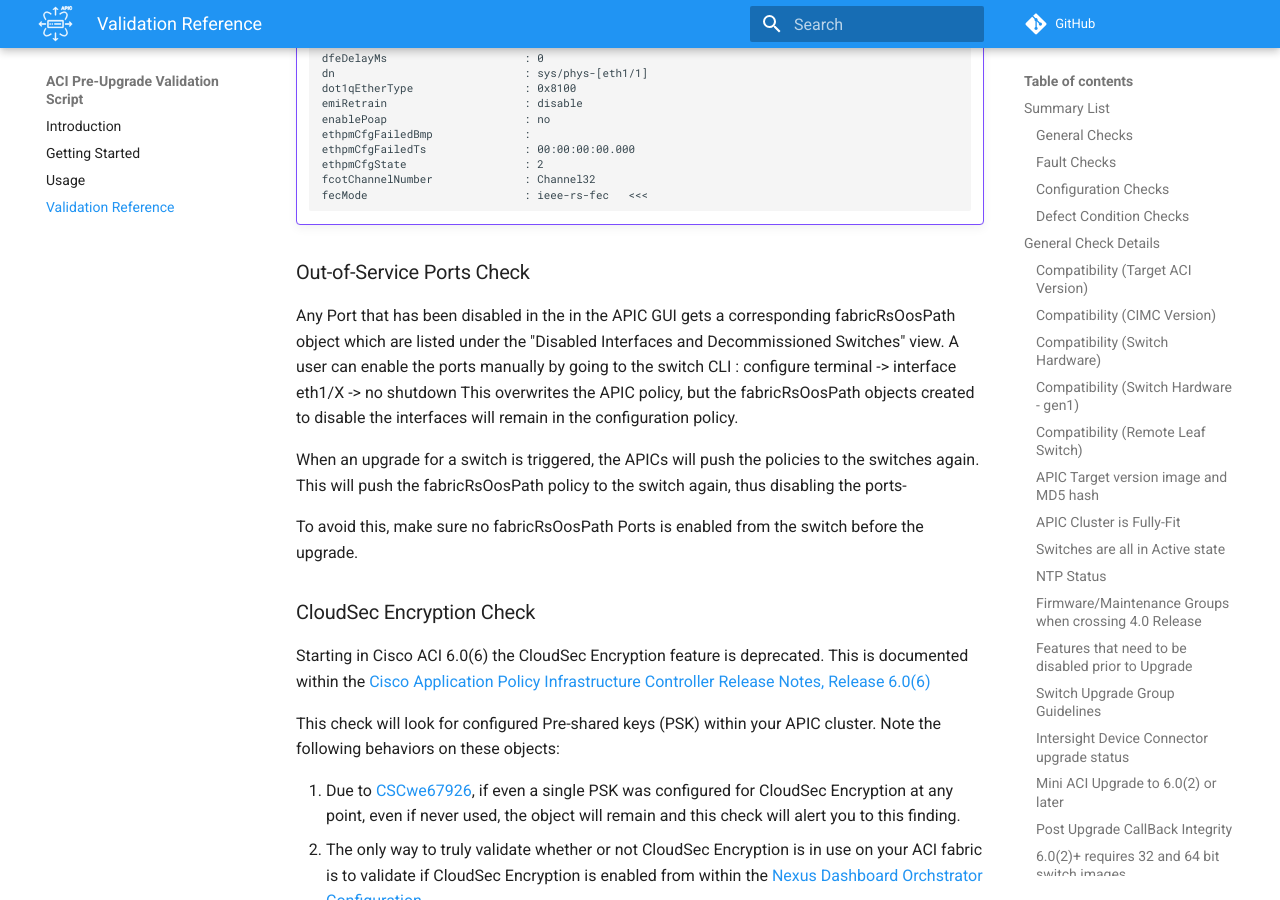
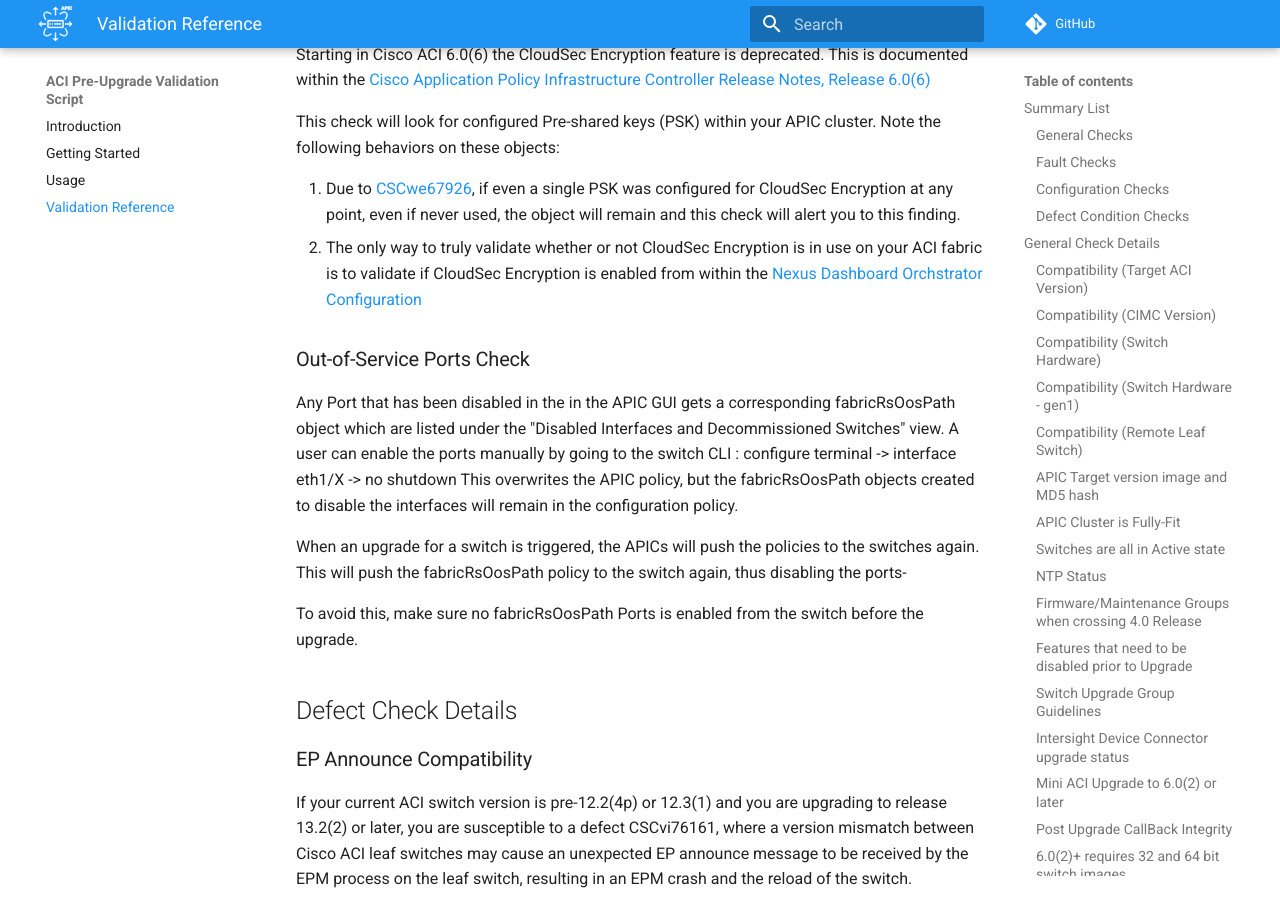
Before and after one commit to datacenter/ACI-Pre-Upgrade-Validation-Script, an MkDocs documentation site: the page built from docs/docs/validations.md, in a window 1280 px wide and 900 px high, scrolled down 51552 px. Built offline with MkDocs 1.6.1 and Material for MkDocs 9.7.7, drawn with Linux system fonts in a browser that asks for light colours; emoji names are drawn with the system emoji font; comment, search, counter and statistics services are not loaded; part of the change alters nothing that is shown; some of the changed text lies outside the part shown.

````diff
--- a/docs/docs/validations.md
+++ b/docs/docs/validations.md
@@ -119,11 +119,9 @@ Items                                         | Faults         | This Script
 [EECDH SSL Cipher Disabled][c14]                      | :white_check_mark: | :no_entry_sign:           | :no_entry_sign:
 [BD and EPG Subnet must have matching scopes][c15]    | :white_check_mark: | :no_entry_sign:           | :no_entry_sign:
 [Unsupported FEC Configuration for N9K-C93180YC-EX][c16]    | :white_check_mark: | :no_entry_sign:           | :no_entry_sign:
-<<<<<<< HEAD
-[Out-of-Service Ports check][c17]                     | :white_check_mark: | :no_entry_sign:           | :no_entry_sign:
-=======
 [CloudSec Encryption Check][c17]                      | :white_check_mark: | :no_entry_sign:           | :no_entry_sign:
->>>>>>> master
+[Out-of-Service Ports check][c18]                     | :white_check_mark: | :no_entry_sign:           | :no_entry_sign:
+
 
 [c1]: #vpc-paired-leaf-switches
 [c2]: #overlapping-vlan-pool
@@ -141,11 +139,9 @@ Items                                         | Faults         | This Script
 [c14]: #eecdh-ssl-cipher
 [c15]: #bd-and-epg-subnet-must-have-matching-scopes
 [c16]: #unsupported-fec-configuration-for-n9k-c93180yc-ex
-<<<<<<< HEAD
-[c17]: #out_of_service_ports_check
-=======
 [c17]: #cloudsec-encryption-check
->>>>>>> master
+[c18]: #out_of_service_ports_check
+
 
 
 ### Defect Condition Checks
@@ -1954,6 +1950,18 @@ It is important to remove any unsupported configuration prior to ugprade to avoi
     fcotChannelNumber              : Channel32
     fecMode                        : ieee-rs-fec   <<<
     ```
+
+
+### CloudSec Encryption Check
+
+Starting in Cisco ACI 6.0(6) the CloudSec Encryption feature is deprecated. This is documented within the [Cisco Application Policy Infrastructure Controller Release Notes, Release 6.0(6)][33]
+
+This check will look for configured Pre-shared keys (PSK) within your APIC cluster. Note the following behaviors on these objects:
+
+1. Due to [CSCwe67926][34], if even a single PSK was configured for CloudSec Encryption at any point, even if never used, the object will remain and this check will alert you to this finding.
+2. The only way to truly validate whether or not CloudSec Encryption is in use on your ACI fabric is to validate if CloudSec Encryption is enabled from within the [Nexus Dashboard Orchstrator Configuration][35]
+
+
 ### Out-of-Service Ports Check
 
 Any Port that has been disabled in the in the APIC GUI gets a corresponding fabricRsOosPath object which are listed under the "Disabled Interfaces and Decommissioned Switches" view.
@@ -1963,15 +1971,6 @@ This overwrites the APIC policy, but the fabricRsOosPath objects created to disa
 When an upgrade for a switch is triggered, the APICs will push the policies to the switches again. This will push the fabricRsOosPath policy to the switch again, thus disabling the ports-
 
 To avoid this, make sure no fabricRsOosPath Ports is enabled from the switch before the upgrade.
-
-### CloudSec Encryption Check
-
-Starting in Cisco ACI 6.0(6) the CloudSec Encryption feature is deprecated. This is documented within the [Cisco Application Policy Infrastructure Controller Release Notes, Release 6.0(6)][33]
-
-This check will look for configured Pre-shared keys (PSK) within your APIC cluster. Note the following behaviors on these objects:
-
-1. Due to [CSCwe67926][34], if even a single PSK was configured for CloudSec Encryption at any point, even if never used, the object will remain and this check will alert you to this finding.
-2. The only way to truly validate whether or not CloudSec Encryption is in use on your ACI fabric is to validate if CloudSec Encryption is enabled from within the [Nexus Dashboard Orchstrator Configuration][35]
 
 
 ## Defect Check Details
````
